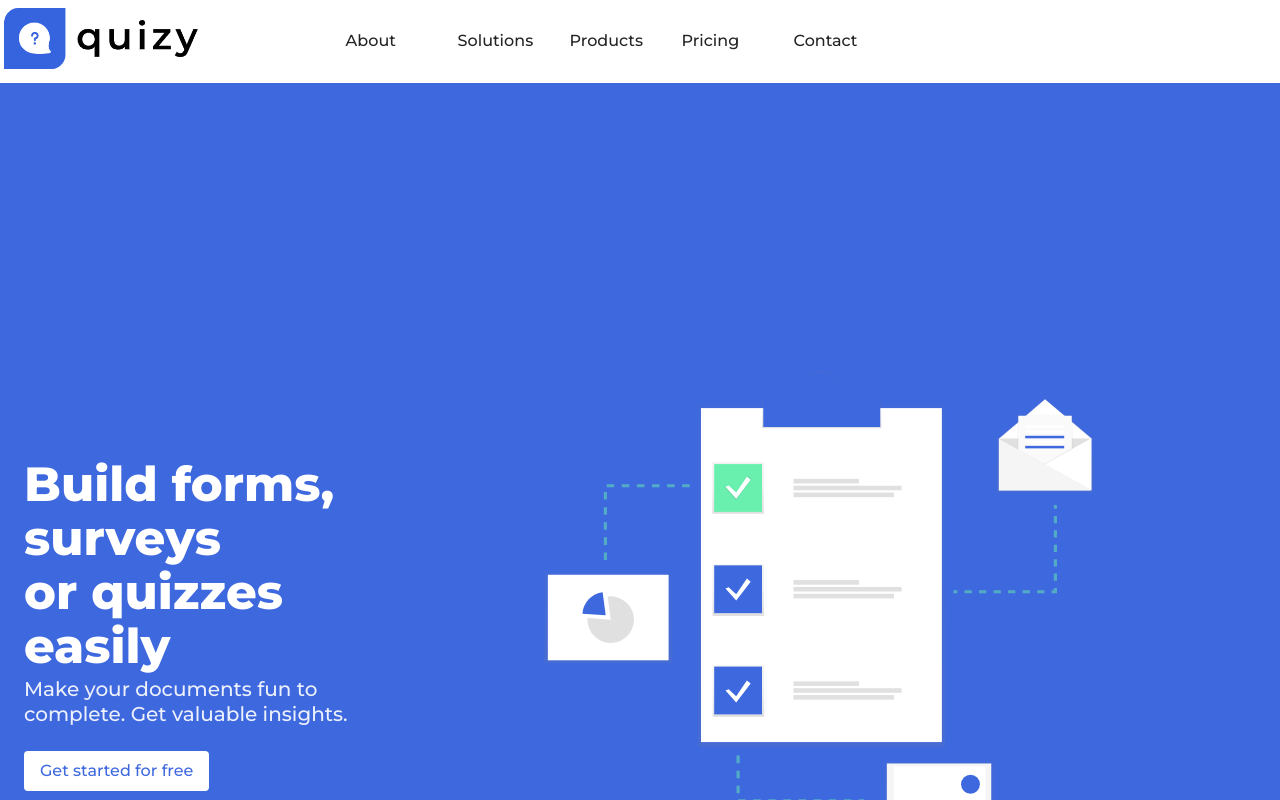
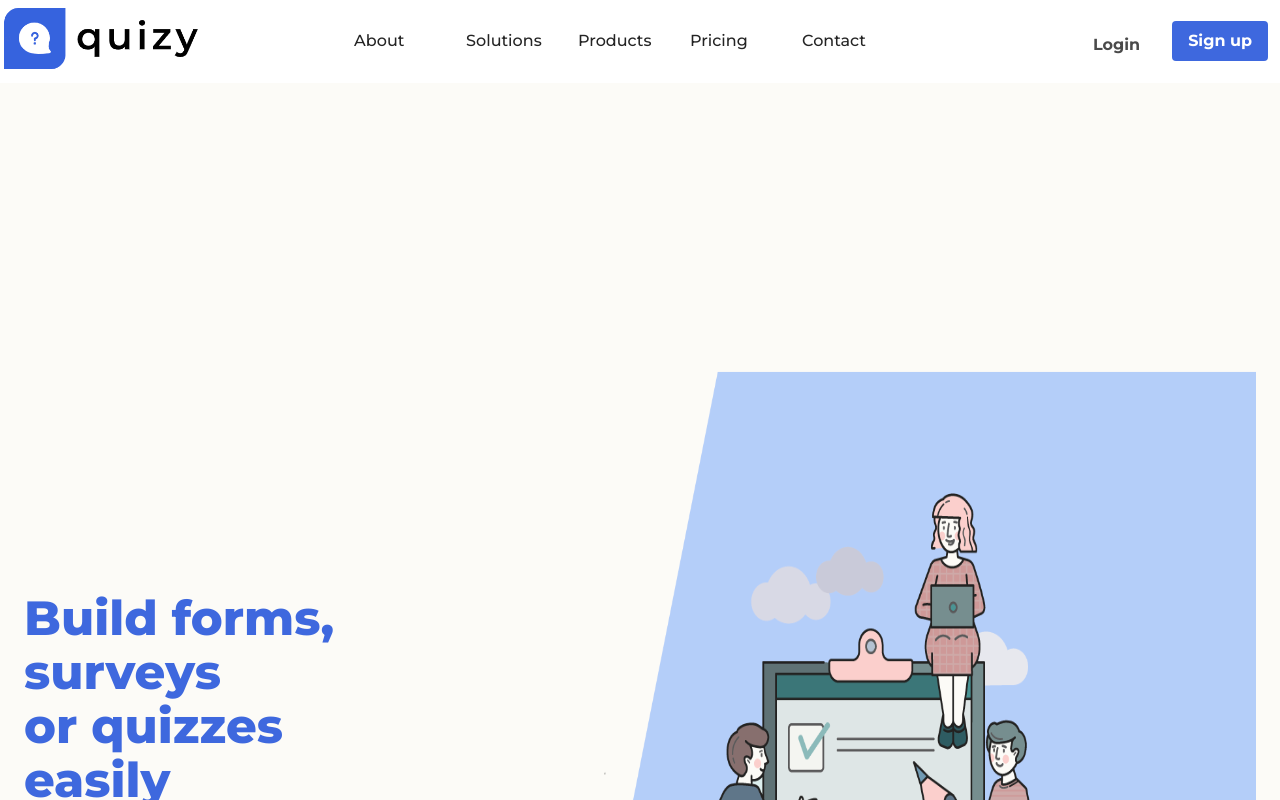
Before and after one commit to emredalkiran/quizy-frontend, a React (Create React App) app: page / in a window 1280 px wide. Shown: the top 800 px of the page. Built offline with nearby package versions, Linux system fonts and the light colour scheme.

Commit message:
Home page updated and login modal structure added

```diff
--- a/sass/custom-styles.scss
+++ b/sass/custom-styles.scss
@@ -8,7 +8,7 @@ $body-family: $fonts;
 @import "../node_modules/bulma/bulma.sass";
 
 $app-primary: #3e68de;
-
+$app-primary-light: #4d75e8;
 $primary: $app-primary;
 
 body,
@@ -42,27 +42,59 @@ body,
   font-weight: 500;
 }
 .hero-image {
-  height: 500px;
+  height: 768px;
+  width: auto;
+}
+.hero-body .title {
+  color: $primary;
 }
 .is-hero-button {
-  background-color: white;
-  color: $primary;
+  background-color: $primary;
+  color: white;
   font-weight: 500;
   border: none;
 }
 .is-hero-button:hover {
+  background-color: $app-primary-light;
+  border: none;
+  color: white;
+}
+.link-button {
+  background-color: transparent;
+  border: none;
+  cursor: pointer;
+  font-weight: bold;
+  font-size: 1rem;
+  padding: 0 2rem;
+}
+.link-button:hover {
+  background-color: transparent;
+  border: none;
   color: $primary;
+}
+
+.button.is-primary {
+  background-color: $primary;
   border: none;
+  color: #fff;
+}
+.button.is-primary:hover {
+  background-color: $app-primary-light;
+  border: none !important;
+  color: #fff;
+}
+.button.is-primary:focus {
+  outline: none;
 }
 
 @media (min-width: $fullhd) {
   .navbar {
-    padding: 0 5rem;
+    padding: 0.5rem 5rem;
   }
   .hero.is-large .hero-body {
-    padding: 10rem 10rem;
+    padding: 0 0 10rem 10rem;
   }
   .hero-image {
-    height: 500px;
+    height: 768px;
   }
 }
--- /dev/null
+++ b/src/components/login.js
@@ -0,0 +1,24 @@
+
+function Login(props) {
+  return(
+    <div className={`modal ${props.open ? "is-active" : ""}`}>
+      <div className="modal-background"></div>
+      <div className="modal-card">
+      <header className="modal-card-head">
+        <p className="modal-card-title">Modal title</p>
+        <button className="delete" aria-label="close"></button>
+      </header>
+      <section className="modal-card-body">
+        Hello this is a modal
+      </section>
+      <footer className="modal-card-foot">
+        <button className="button is-success">Save changes</button>
+        <button className="button" onClick={props.close}>Cancel</button>
+      </footer>
+    </div>
+    </div>
+
+  )
+}
+
+export default Login
--- a/src/components/navbar.js
+++ b/src/components/navbar.js
@@ -1,7 +1,14 @@
 import { NavLink } from 'react-router-dom'
 import MenuItem from './menu-item'
+import { useState} from 'react'
+import Login from './login'
 
 function NavBar() {
+  const[loginOpen, setLoginOpen] = useState(false)
+
+  const close = ()=> {
+    setLoginOpen(false)
+  }
   return (
     <nav className="navbar">
       <div className="navbar-brand">
@@ -35,16 +42,17 @@ function NavBar() {
         <div className="navbar-end">
           <div className="navbar-item">
             <div className="buttons">
-                <MenuItem className="button is-primary">
-                  <strong>Sign up</strong>
-                </MenuItem>
-                <MenuItem className="button is-light">
-                  Log in
-                </MenuItem>
+              <div className="link-button" onClick={()=>setLoginOpen(true)}>
+                <span>Login</span>
+              </div>
+              <button className="button is-primary">
+                <strong>Sign up</strong>
+              </button>
             </div>
           </div>
         </div>
       </div>
+      <Login open={loginOpen} close={close}/>
     </nav>
   )
 }
--- a/src/components/page-components/home.js
+++ b/src/components/page-components/home.js
@@ -1,9 +1,9 @@
-import {ReactComponent as QuizyHero} from '../hero.svg'
+
 
 
 function Home() {
   return(
-    <section className="hero is-primary is-large">
+    <section className="hero is-large">
       <div className="hero-body">
         <div className="is-flex is-justify-content-space-between">
           <div className="is-flex is-align-items-center">
@@ -13,7 +13,7 @@ function Home() {
                 <br />
               </h1>
               <h2 className="subtitle">
-              Make your documents fun to complete. Get valuable insights.
+                Make your forms fun to complete. Get valuable insights.
               </h2>
               <button className="button is-hero-button">
                 Get started for free
@@ -21,7 +21,7 @@ function Home() {
              </div>
           </div>
           <div >
-          <QuizyHero className="hero-image"/>
+            <img src="/assets/img/hero-survey-image.png" className="hero-image" alt="survey"/>
           </div>
         </div>
       </div>
```
Also changed, not shown: public/assets/img/hero-survey-image.png (added), src/main.css. Lines whose indentation alone changed are shown as unchanged.
